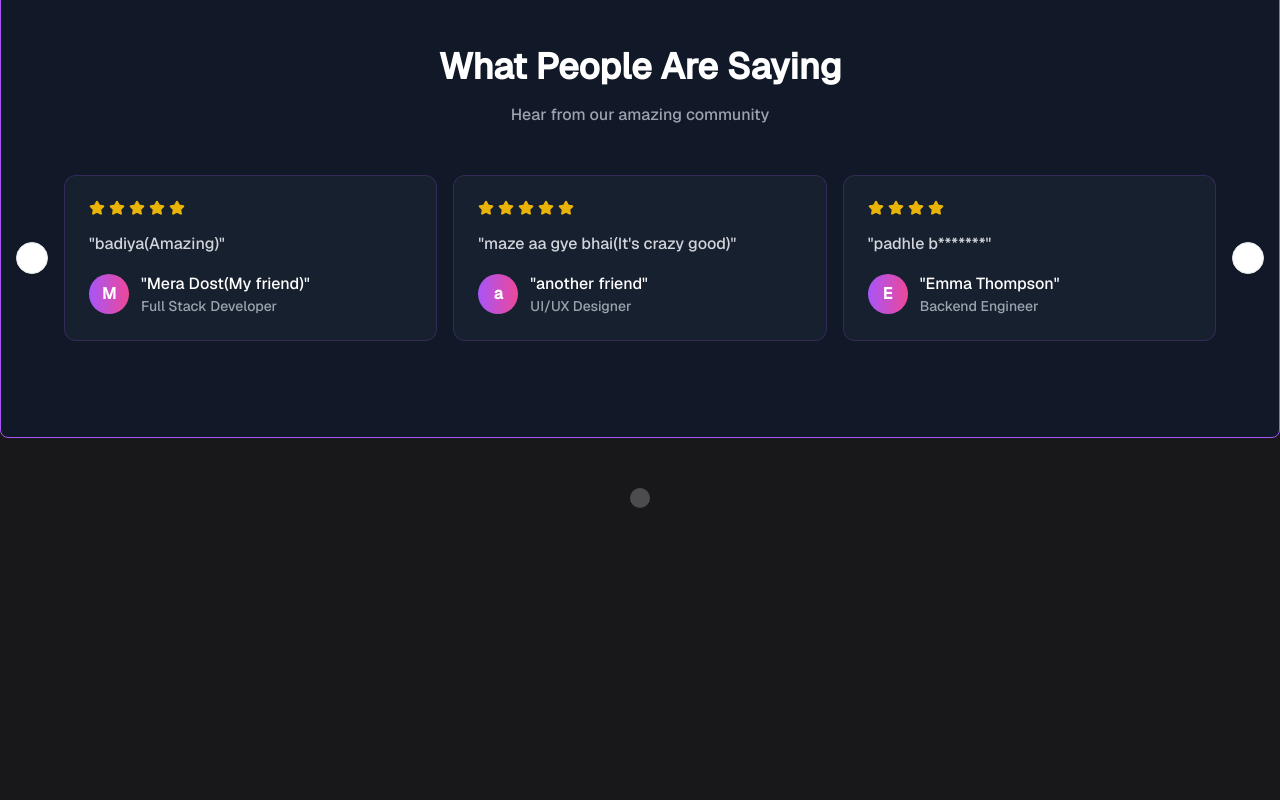
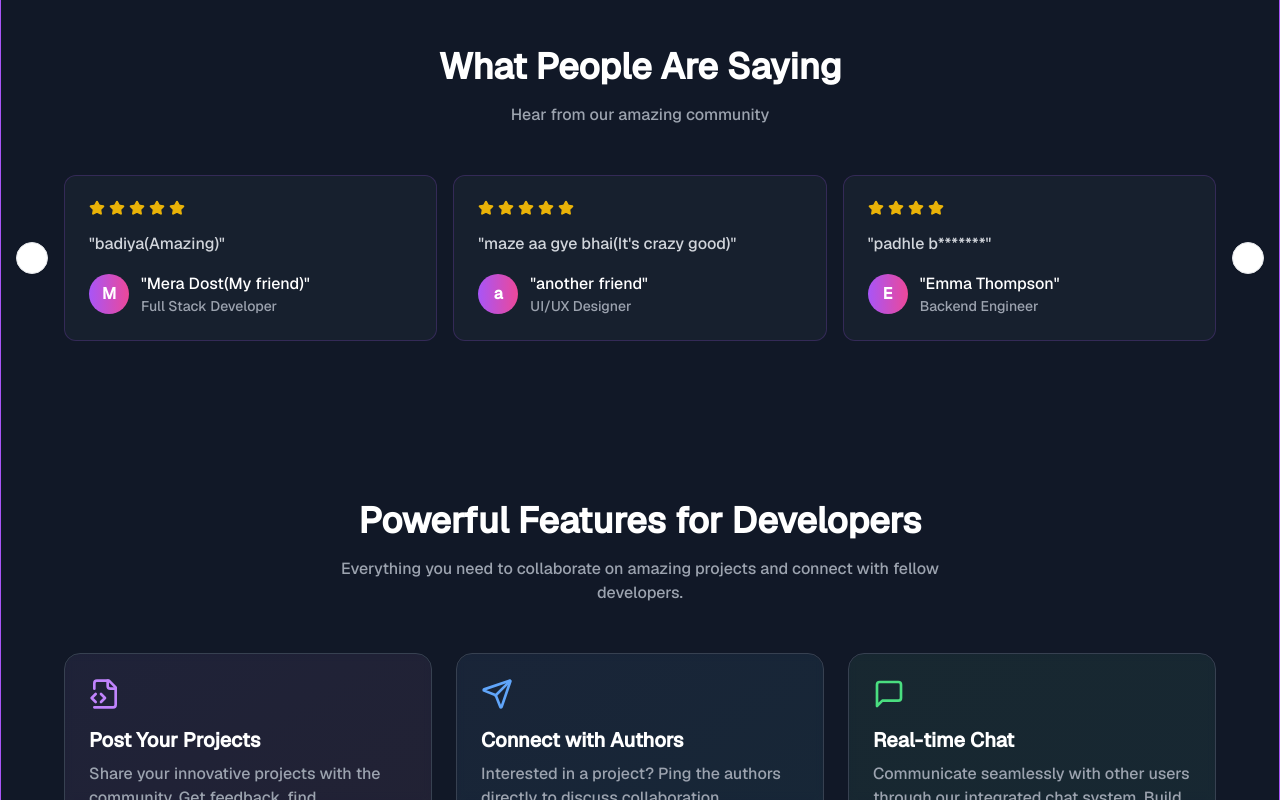
Before and after one commit to shashwat558/buildtogether, a Next.js app: page / in a window 1280 px wide. Shown: the part 2000-2800 px from the top of the page. Before the commit the page ends 2508 px from the top, so only its background shows below. Built offline with nearby package versions, Linux system fonts and the light colour scheme; no server answers.

Commit message:
add Features component and update dashboard and main page layout

```diff
--- a/app/completeProfile/page.tsx
+++ b/app/completeProfile/page.tsx
@@ -25,7 +25,7 @@ const Page = () => {
   const userId = session?.user?.id
 
   const router = useRouter()
-  if(session?.user?.username !== "default"){
+  if(session?.user?.username !== null){
     router.push("/dashboard");
   }
 
--- a/app/dashboard/page.tsx
+++ b/app/dashboard/page.tsx
@@ -63,7 +63,7 @@ const Page = () => {
 
   if (!session) {
     redirect("/signin");
-  } else if (session.user?.username === "default") {
+  } else if (session.user?.username === "default" || session.user?.username === null) {
     redirect("/completeProfile");
   }
 
@@ -113,7 +113,7 @@ const Page = () => {
     };
 
     fetchStudents();
-  }, [session]);
+  }, []);
 
   if (loading) {
     return (
--- a/app/page.tsx
+++ b/app/page.tsx
@@ -13,6 +13,7 @@ import { useSession } from 'next-auth/react';
 import { redirect } from 'next/navigation';
 
 import GitHubButton from '@/components/GtihubButton';
+import Features from '@/components/Features';
 
 function App() {
   const {data: session} = useSession();
@@ -71,6 +72,8 @@ function App() {
 
       {/* Testimonials Carousel */}
       <TestimonialCarousel />
+
+      <Features />
     </div>
   );
 }
--- /dev/null
+++ b/components/Features.tsx
@@ -0,0 +1,73 @@
+"use client"
+import React from 'react';
+import { motion } from 'framer-motion';
+import { MessageSquare, Send, FileCode2 } from 'lucide-react';
+
+const features = [
+  {
+    icon: <FileCode2 className="w-8 h-8 text-purple-400" />,
+    title: "Post Your Projects",
+    description: "Share your innovative projects with the community. Get feedback, find collaborators, and showcase your work to the world.",
+    gradient: "from-purple-500 to-pink-500"
+  },
+  {
+    icon: <Send className="w-8 h-8 text-blue-400" />,
+    title: "Connect with Authors",
+    description: "Interested in a project? Ping the authors directly to discuss collaboration opportunities and bring ideas to life.",
+    gradient: "from-blue-500 to-cyan-500"
+  },
+  {
+    icon: <MessageSquare className="w-8 h-8 text-green-400" />,
+    title: "Real-time Chat",
+    description: "Communicate seamlessly with other users through our integrated chat system. Build relationships and foster collaboration.",
+    gradient: "from-green-500 to-emerald-500"
+  }
+];
+
+const FeatureCard = ({ feature, index }: { feature: typeof features[0], index: number }) => {
+  return (
+    <motion.div
+      initial={{ opacity: 0, y: 20 }}
+      animate={{ opacity: 1, y: 0 }}
+      transition={{ duration: 0.5, delay: index * 0.2 }}
+      className="relative p-6 rounded-2xl bg-gray-800/50 border border-gray-700 backdrop-blur-sm"
+    >
+      <div className={`absolute inset-0 bg-gradient-to-br ${feature.gradient} opacity-5 rounded-2xl`} />
+      <div className="relative">
+        <div className="mb-4">{feature.icon}</div>
+        <h3 className="text-xl font-semibold mb-2">{feature.title}</h3>
+        <p className="text-gray-400">{feature.description}</p>
+      </div>
+    </motion.div>
+  );
+};
+
+const Features = () => {
+  return (
+    <section className="py-16 px-4">
+      <div className="max-w-6xl mx-auto">
+        <motion.div
+          initial={{ opacity: 0 }}
+          animate={{ opacity: 1 }}
+          transition={{ duration: 0.5 }}
+          className="text-center mb-12"
+        >
+          <h2 className="text-3xl md:text-4xl font-bold mb-4">
+            Powerful Features for Developers
+          </h2>
+          <p className="text-gray-400 max-w-2xl mx-auto">
+            Everything you need to collaborate on amazing projects and connect with fellow developers.
+          </p>
+        </motion.div>
+
+        <div className="grid grid-cols-1 md:grid-cols-3 gap-6">
+          {features.map((feature, index) => (
+            <FeatureCard key={feature.title} feature={feature} index={index} />
+          ))}
+        </div>
+      </div>
+    </section>
+  );
+};
+
+export default Features;
```
